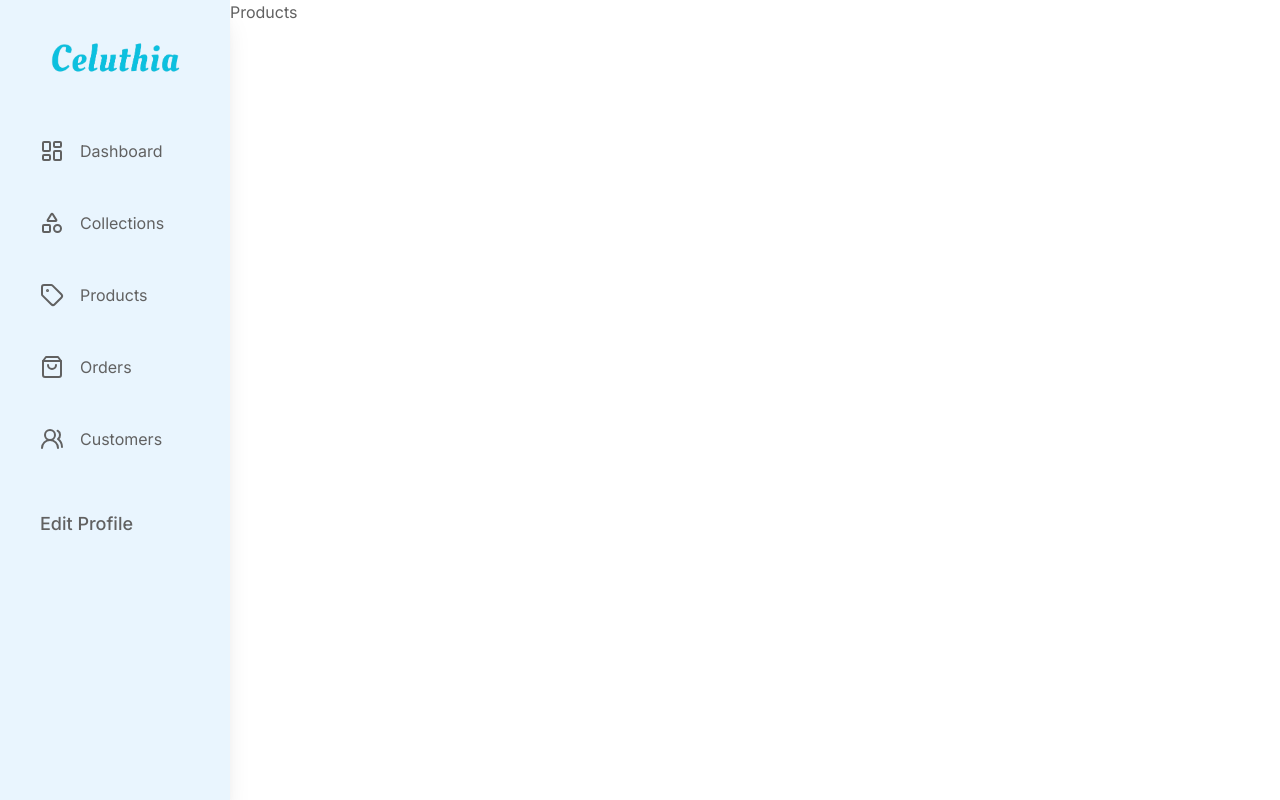
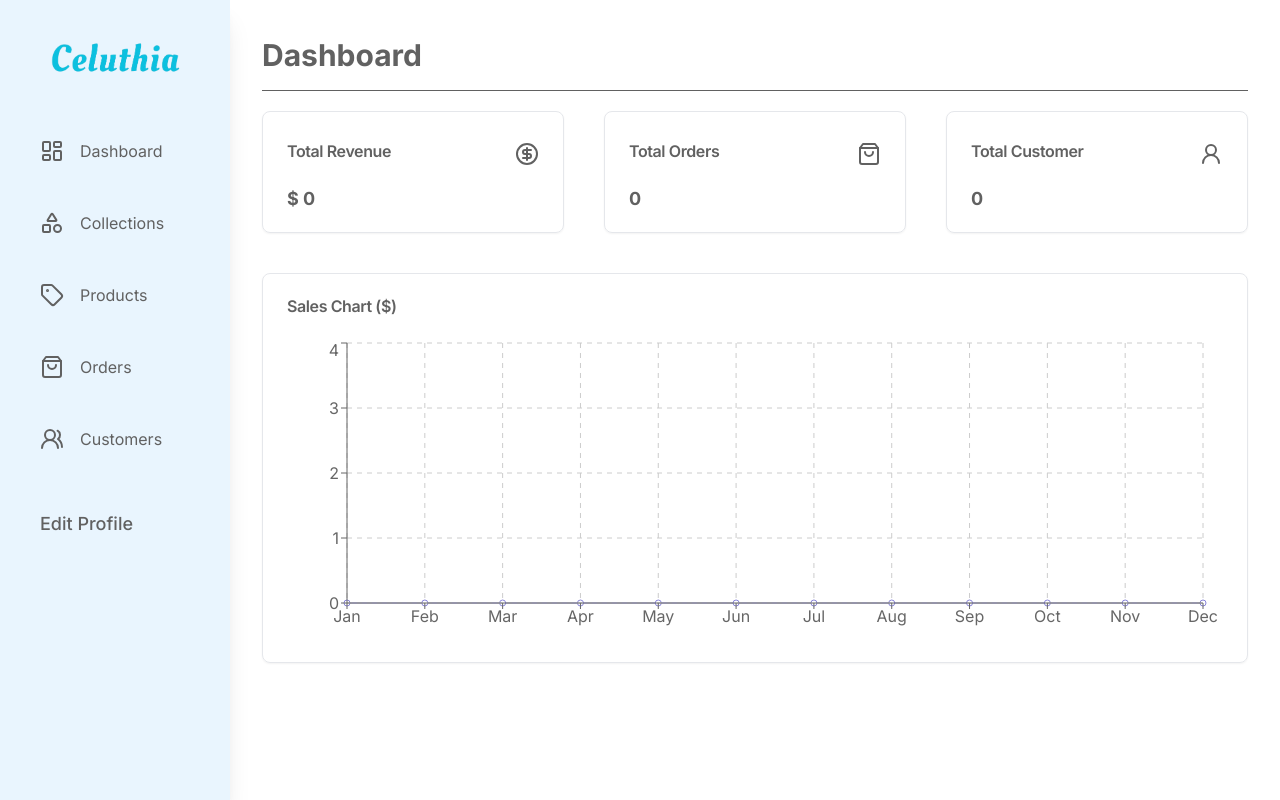
Before and after one commit to dezuF/celuthia-admin, a Next.js app: page / in a window 1280 px wide. Built offline with nearby package versions, Linux system fonts and the light colour scheme; no server answers; the database is empty.

Commit message:
feat: add components and functionality for dashboard

```diff
--- a/app/(dashboard)/page.tsx
+++ b/app/(dashboard)/page.tsx
@@ -1,9 +1,63 @@
-import React from 'react'
+import SalesChart from "@/components/custom ui/SalesCharts";
+import { Card, CardContent, CardHeader, CardTitle } from "@/components/ui/card";
+import { Separator } from "@/components/ui/separator";
+import {
+  getSalesPerMonth,
+  getTotalCustomers,
+  getTotalSales,
+} from "@/lib/actions/actions";
+import { CircleDollarSign, ShoppingBag, UserRound } from "lucide-react";
 
-const Products = () => {
+export default async function Home() {
+  const totalRevenue = await getTotalSales().then((data) => data.totalRevenue);
+  const totalOrders = await getTotalSales().then((data) => data.totalOrders);
+  const totalCustomers = await getTotalCustomers();
+
+  const graphData = await getSalesPerMonth();
   return (
-    <div>Products</div>
-  )
+    <div className="px-8 py-10">
+      <p className="text-heading2-bold">Dashboard</p>
+      <Separator className="bg-grey-1 my-5" />
+
+      <div className="grid grid-cols-2 md:grid-cols-3 gap-10">
+        <Card>
+          <CardHeader className="flex flex-row justify-between items-center">
+            <CardTitle>Total Revenue</CardTitle>
+            <CircleDollarSign className="max-sm:hidden" />
+          </CardHeader>
+          <CardContent>
+            <p className="text-body-bold">$ {totalRevenue}</p>
+          </CardContent>
+        </Card>
+
+        <Card>
+          <CardHeader className="flex flex-row justify-between items-center">
+            <CardTitle>Total Orders</CardTitle>
+            <ShoppingBag className="max-sm:hidden" />
+          </CardHeader>
+          <CardContent>
+            <p className="text-body-bold">{totalOrders}</p>
+          </CardContent>
+        </Card>
+
+        <Card>
+          <CardHeader className="flex flex-row justify-between items-center">
+            <CardTitle>Total Customer</CardTitle>
+            <UserRound className="max-sm:hidden" />
+          </CardHeader>
+          <CardContent>
+            <p className="text-body-bold">{totalCustomers}</p>
+          </CardContent>
+        </Card>
+      </div>
+      <Card className="mt-10">
+        <CardHeader>
+          <CardTitle>Sales Chart ($)</CardTitle>
+        </CardHeader>
+        <CardContent>
+          <SalesChart data={graphData} />
+        </CardContent>
+      </Card>
+    </div>
+  );
 }
-
-export default Products
--- /dev/null
+++ b/components/custom ui/SalesCharts.tsx
@@ -0,0 +1,19 @@
+"use client"
+
+import { ResponsiveContainer, LineChart, Line, XAxis, YAxis, CartesianGrid, Tooltip } from 'recharts'
+
+const SalesChart = ({ data }: { data: any[] }) => {
+  return (
+    <ResponsiveContainer width="100%" height={300}>
+      <LineChart className='w-full h-full' data={data} margin={{ top: 5, right:20, bottom: 5, left:0 }}>
+        <Line type="monotone" dataKey="sales" stroke="#8884d8" />
+        <CartesianGrid stroke="#ccc" strokeDasharray="5 5" />
+        <XAxis dataKey="name" />
+        <YAxis />
+        <Tooltip />
+      </LineChart>
+    </ResponsiveContainer>
+  )
+}
+
+export default SalesChart
--- /dev/null
+++ b/components/ui/card.tsx
@@ -0,0 +1,79 @@
+import * as React from "react"
+
+import { cn } from "@/lib/utils"
+
+const Card = React.forwardRef<
+  HTMLDivElement,
+  React.HTMLAttributes<HTMLDivElement>
+>(({ className, ...props }, ref) => (
+  <div
+    ref={ref}
+    className={cn(
+      "rounded-lg border bg-card text-card-foreground shadow-sm",
+      className
+    )}
+    {...props}
+  />
+))
+Card.displayName = "Card"
+
+const CardHeader = React.forwardRef<
+  HTMLDivElement,
+  React.HTMLAttributes<HTMLDivElement>
+>(({ className, ...props }, ref) => (
+  <div
+    ref={ref}
+    className={cn("flex flex-col space-y-1.5 p-6", className)}
+    {...props}
+  />
+))
+CardHeader.displayName = "CardHeader"
+
+const CardTitle = React.forwardRef<
+  HTMLDivElement,
+  React.HTMLAttributes<HTMLDivElement>
+>(({ className, ...props }, ref) => (
+  <div
+    ref={ref}
+    className={cn(
+      "text-2xl font-semibold leading-none tracking-tight",
+      className
+    )}
+    {...props}
+  />
+))
+CardTitle.displayName = "CardTitle"
+
+const CardDescription = React.forwardRef<
+  HTMLDivElement,
+  React.HTMLAttributes<HTMLDivElement>
+>(({ className, ...props }, ref) => (
+  <div
+    ref={ref}
+    className={cn("text-sm text-muted-foreground", className)}
+    {...props}
+  />
+))
+CardDescription.displayName = "CardDescription"
+
+const CardContent = React.forwardRef<
+  HTMLDivElement,
+  React.HTMLAttributes<HTMLDivElement>
+>(({ className, ...props }, ref) => (
+  <div ref={ref} className={cn("p-6 pt-0", className)} {...props} />
+))
+CardContent.displayName = "CardContent"
+
+const CardFooter = React.forwardRef<
+  HTMLDivElement,
+  React.HTMLAttributes<HTMLDivElement>
+>(({ className, ...props }, ref) => (
+  <div
+    ref={ref}
+    className={cn("flex items-center p-6 pt-0", className)}
+    {...props}
+  />
+))
+CardFooter.displayName = "CardFooter"
+
+export { Card, CardHeader, CardFooter, CardTitle, CardDescription, CardContent }
--- /dev/null
+++ b/lib/actions/actions.ts
@@ -0,0 +1,41 @@
+import Customer from "../models/Customer";
+import Order from "../models/Order";
+import { connectToDB } from "../mongoDB";
+
+export const getTotalSales = async () => {
+  await connectToDB();
+  const orders = await Order.find();
+  const totalOrders = orders.length;
+  const totalRevenue = orders.reduce(
+    (acc, order) => acc + order.totalAmount,
+    0
+  );
+  return { totalOrders, totalRevenue };
+};
+
+export const getTotalCustomers = async () => {
+  await connectToDB();
+  const customers = await Customer.find();
+  const totalCustomers = customers.length;
+  return totalCustomers;
+};
+
+export const getSalesPerMonth = async () => {
+  await connectToDB();
+  const orders = await Order.find();
+
+  const salesPerMonth = orders.reduce((acc, order) => {
+    const monthIndex = new Date(order.createdAt).getMonth();
+    acc[monthIndex] = (acc[monthIndex] || 0) + order.totalAmount;
+    return acc;
+  }, {});
+
+  const graphData = Array.from({ length: 12 }, (_, i) => {
+    const month = new Intl.DateTimeFormat("en-US", { month: "short" }).format(
+      new Date(0, i)
+    );
+    return { name: month, sales: salesPerMonth[i] || 0 };
+  });
+
+  return graphData;
+};
--- a/package.json
+++ b/package.json
@@ -34,6 +34,7 @@
     "react-dom": "19.0.0-rc-66855b96-20241106",
     "react-hook-form": "^7.53.2",
     "react-hot-toast": "^2.4.1",
+    "recharts": "^2.15.0",
     "rimraf": "^6.0.1",
     "stripe": "^17.4.0",
     "tailwind-merge": "^2.5.4",
```
Also changed, not shown: tsconfig.json (line endings or trailing spaces), 1 other file (tests, documents, lock files or other folders).
